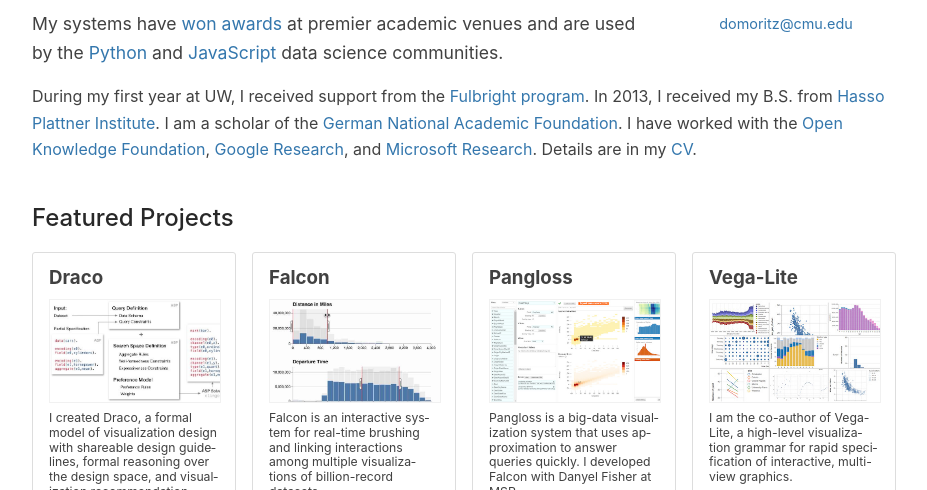
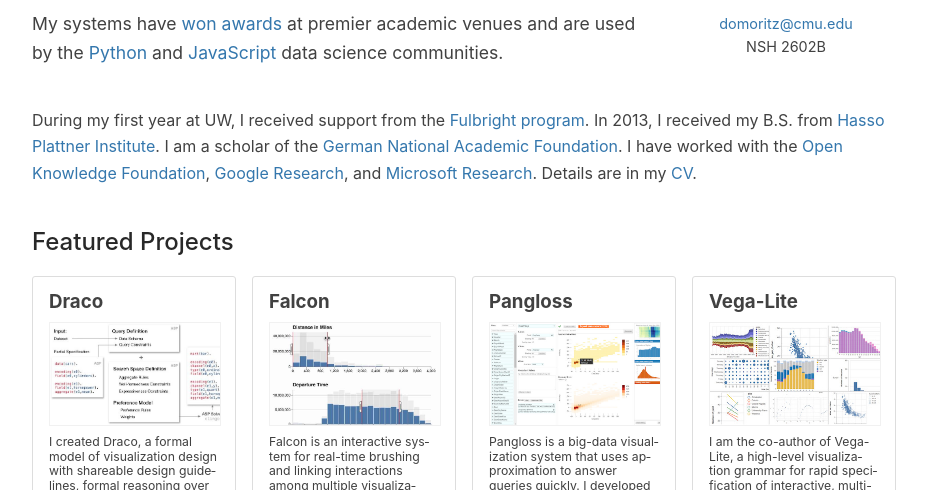
Before and after one commit to domoritz/domoritz.github.io, a Jekyll site: the page built from index.md, in a window 1280 px wide and 900 px high, cut to the strip 410-900 px from the top of the window. Shown: the whole strip, without its empty margins (176-1103 px from the left). Built offline with Jekyll 4.4.1, drawn with Linux system fonts in a browser that asks for light colours.

Commit message:
Add office location

```diff
--- a/index.md
+++ b/index.md
@@ -26,6 +26,7 @@
 
 {:.no-list}
 * <a href="mailto:{{ site.email }}">{{ site.email }}</a>
+* NSH 2602B
 </div>
 
 </div>
```
